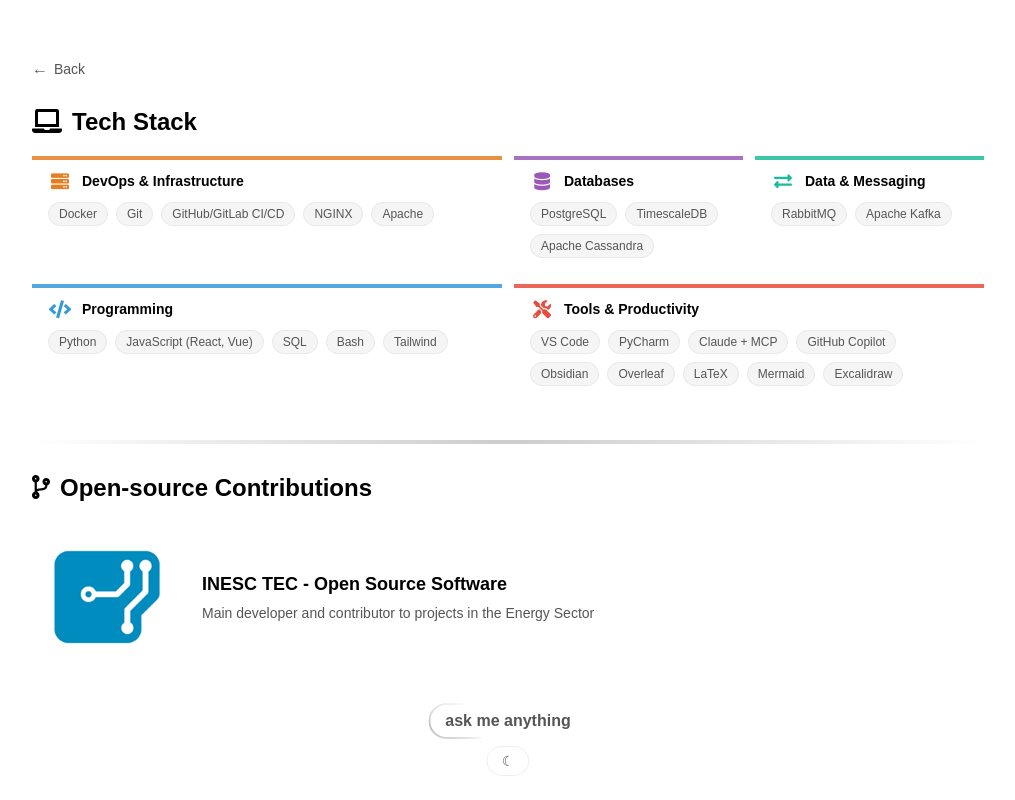
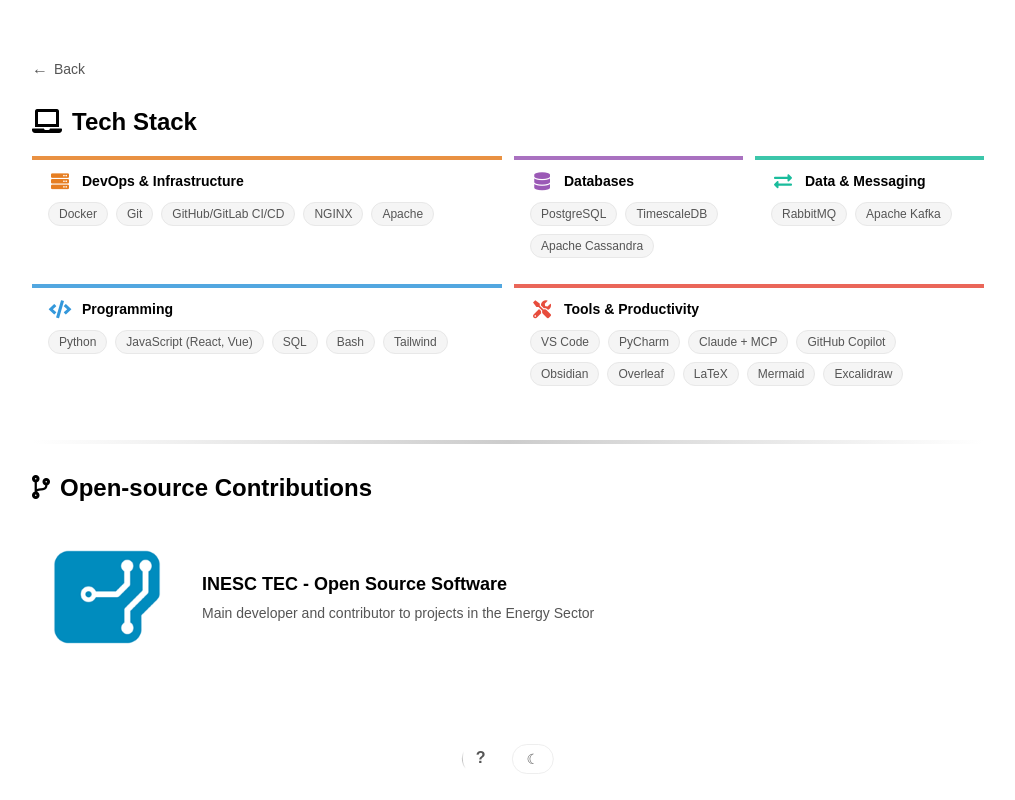
Before and after one commit to itsjrsa/itsjrsa.github.io, a React (Vite) app: page /programming in a window 1280 px wide. Shown: the whole page, without its empty margins (132-1147 px from the left). Built offline with nearby package versions, Linux system fonts and the light colour scheme.

Commit message:
collapse AskMe trigger to icon on non-home pages

```diff
--- a/src/App.jsx
+++ b/src/App.jsx
@@ -25,7 +25,7 @@
           <Route path="/businesscard" element={<BusinessCardPage />} />
         </Routes>
       </AnimatePresence>
-      <div className={styles.bottomControls}>
+      <div className={`${styles.bottomControls} ${location.pathname !== '/' ? styles.compact : ''}`}>
         <AskMe />
         <ThemeToggle />
       </div>
--- a/src/App.module.css
+++ b/src/App.module.css
@@ -9,3 +9,8 @@
   gap: 8px;
   z-index: 100;
 }
+
+.bottomControls.compact {
+  flex-direction: row;
+  gap: 12px;
+}
--- a/src/components/common/AskMe.jsx
+++ b/src/components/common/AskMe.jsx
@@ -131,11 +131,18 @@
   if (!isWriting) {
     return (
       <button
-        className={styles.trigger}
+        className={`${styles.trigger} ${!isHomePage ? styles.triggerCompact : ''}`}
         onClick={() => setIsWriting(true)}
         aria-label="Ask me anything"
       >
-        ask me anything
+        {isHomePage ? (
+          'ask me anything'
+        ) : (
+          <>
+            <span className={styles.icon}>?</span>
+            <span className={styles.triggerText}>ask me anything</span>
+          </>
+        )}
       </button>
     )
   }
--- a/src/components/common/AskMe.module.css
+++ b/src/components/common/AskMe.module.css
@@ -52,6 +52,38 @@
     var(--color-text) 10%,
     transparent 20%
   );
+}
+
+/* Compact trigger for non-home pages */
+.triggerCompact {
+  padding: 8px 14px;
+  overflow: hidden;
+  transition: color 0.2s ease;
+  white-space: nowrap;
+}
+
+.triggerCompact:hover {
+  padding: 8px 16px;
+}
+
+.icon {
+  font-weight: 700;
+}
+
+.triggerText {
+  display: inline-block;
+  max-width: 0;
+  overflow: hidden;
+  vertical-align: middle;
+  transition: max-width 0.3s ease, margin 0.3s ease;
+}
+
+.triggerCompact:hover .icon {
+  display: none;
+}
+
+.triggerCompact:hover .triggerText {
+  max-width: 150px;
 }
 
 .container {
```
